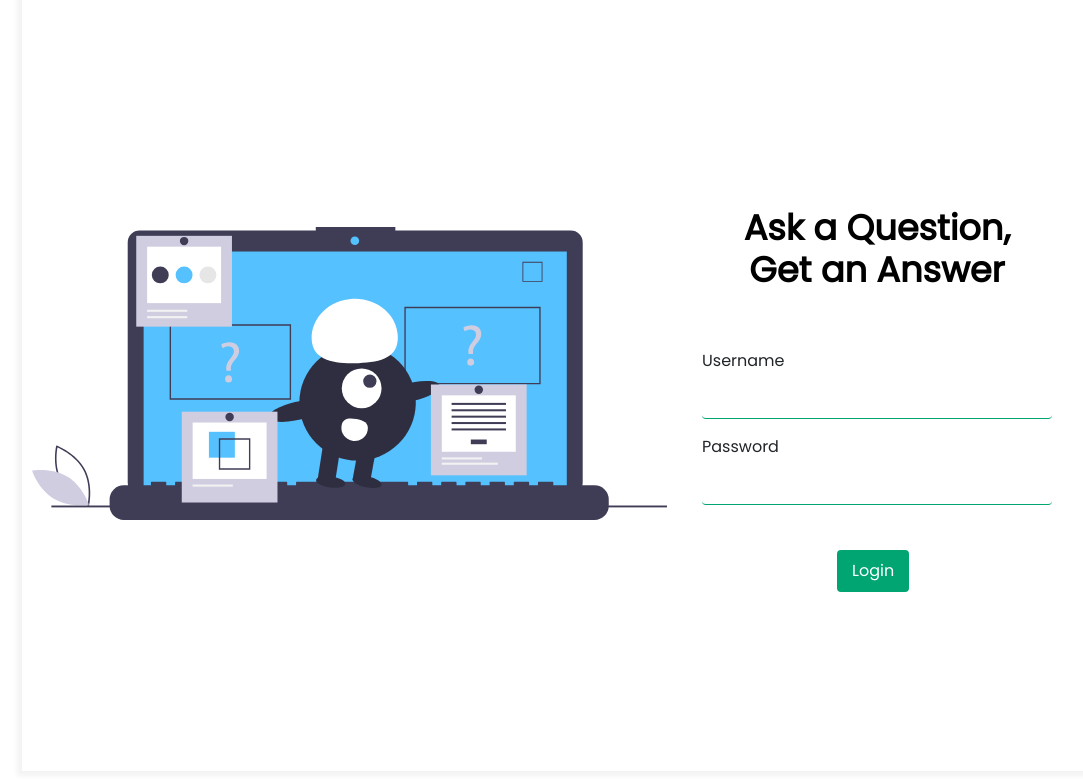
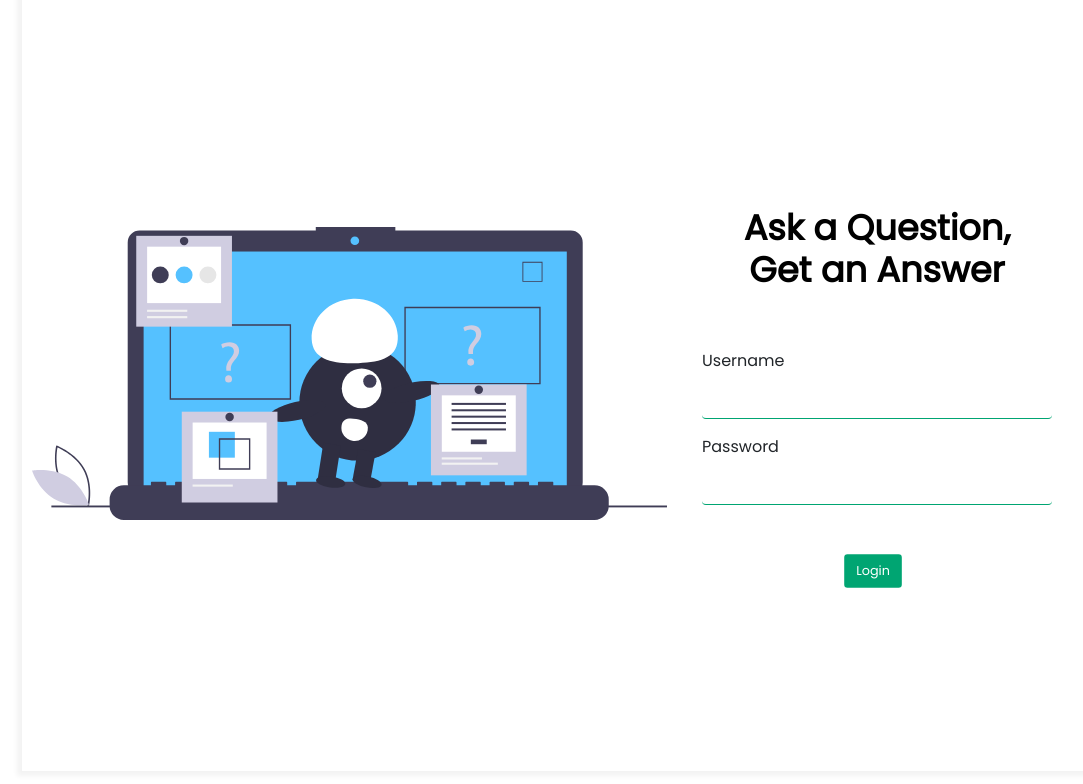
Before and after one commit to Compioneer/ComPioneer, a PHP site: page /landing.php in a window 1280 px wide, while the restyled element is pressed. Shown: the part 103-887 px from the top of the page, without its empty margins (48-1131 px from the left). Run offline with PHP 8.4, Linux system fonts and the light colour scheme.

Commit message:
buttons smaller on click

```diff
--- a/css/style.css
+++ b/css/style.css
@@ -58,11 +58,9 @@ background-clip: padding-box;
   background-color: #00A572;
   color:  #fff !important;
 }
-.btn-class:active{
-transfrom: scale(0.80);
+.btn-class:active {
+transform: scale(0.80);
 }
-
-
 
 .img-fluid{
 position: relative;
```
